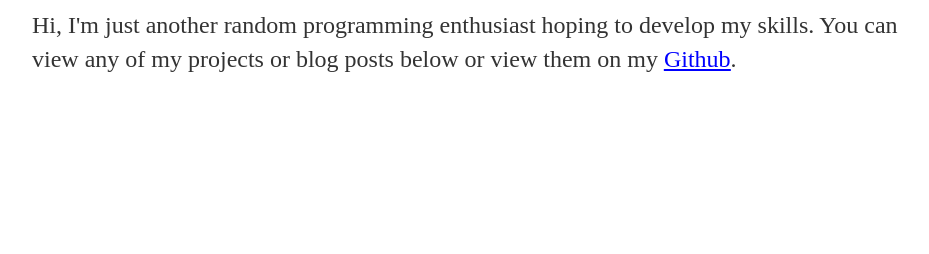
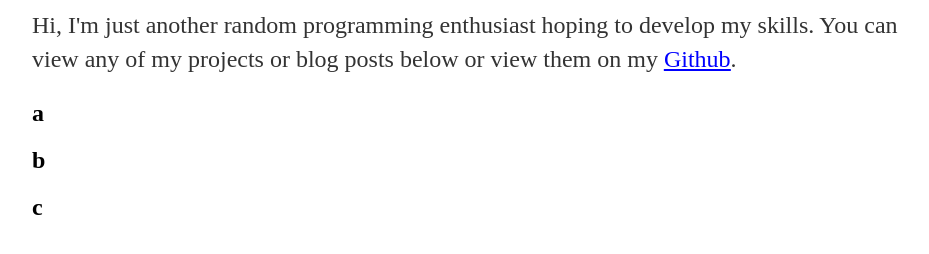
Before and after one commit to Guitarband/testwebsiteGuitarband.github.io, a Jekyll site: the page index.html, which Jekyll copies as it is, in a window 1280 px wide. Shown: the part 181-435 px from the top of the page, without its empty margins (160-1089 px from the left). Built offline with Jekyll 4.4.1, drawn with Linux system fonts in a browser that asks for light colours.

Commit message:
Update index.html

```diff
--- a/index.html
+++ b/index.html
@@ -24,6 +24,10 @@
 			</div>
 		</div>
 		<p>Hi, I'm just another random programming enthusiast hoping to develop my skills. You can view any of my projects or blog posts below or view them on my <a href="https://github.com/Guitarband/" target="_blank"><u>Github</u></a>.</p>
+
+		<h2>a</h2>
+		<h2>b</h2>
+		<h2>c</h2>
 			<ul>
 				<!--<li><a href="http://guitarband.github.io/random-game/" target="_blank">Click here to play my first (attempt at a) game!</a></li>
 				-->
```
